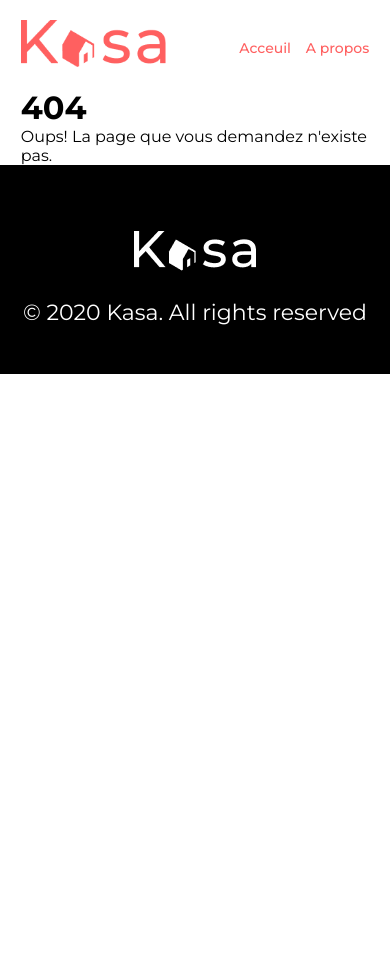
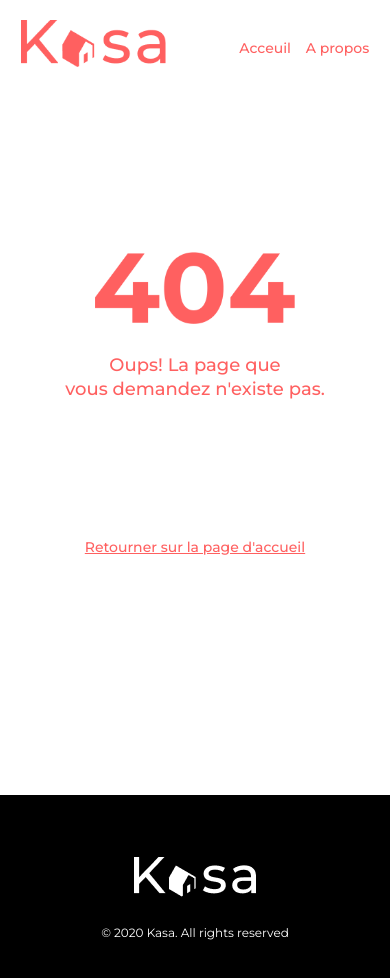
Before and after one commit to Issou83/Projet-KASA-OPC-P7, a React (Create React App) app: page /error in a window 390 px wide. Before the commit this address had no page. Shown: the top 978 px of the page. Before the commit the page ends 844 px from the top, so only its background shows below. Built offline with nearby package versions, Linux system fonts and the light colour scheme; a web font is replaced by a local one.

Commit message:
Style et responsive réalisés sur le footer (global) et la page Erreur404 + résolution de l'ancrage du footer au pied de page quelque soit la taille d'ecran (application de GRID)

```diff
--- a/src/components/Collaps/index.scss
+++ b/src/components/Collaps/index.scss
@@ -120,15 +120,17 @@
            height: 250px;
            font-size: 18px;
            line-height: 143%;
-           padding-top: 40px;
-           padding-bottom: 27px;
-           padding-left: 20px;
-           padding-right: 12px;
+           padding: 40px 12px 27px 20px;
 
            @media screen and (max-width: 991px) {
             height: auto;
             font-size: 12px;
-            // height: auto;
+            padding: 30px 10px 14px 16px;
+           }
+           @media screen and (max-width: 768px) {
+            height: auto;
+            font-size: 12px;
+            padding: 23px 7px 2px 12px;
            }
         }
 
@@ -136,26 +138,17 @@
             height: auto;
             font-size: 24px;
             font-weight: 400;
-            padding-top: 36px;
+            padding: 36px 27px 5px 18px;
             line-height: 34.22px;
-            padding-bottom: 19px;
-            padding-left: 18px;
-            padding-right: 27px;
 
             @media screen and (max-width: 991px) {
-                padding-top: 28px;
-                padding-bottom: 19px;
-                padding-left: 14px;
-                padding-right: 17px;
+                padding: 28px 17px 19px 14px;
                 font-size: 18px;
                 line-height: 26px;
             }
             @media screen and (max-width: 768px) {
                 // min-height: 144px;
-                padding-top: 23px;
-                padding-bottom: 52px;
-                padding-left: 12px;
-                padding-right: 7px;
+                padding: 23px 7px 52px 12px;
                 font-size: 12px;
                 line-height: 17.11px;
             }
--- a/src/components/Footer/index.scss
+++ b/src/components/Footer/index.scss
@@ -2,11 +2,7 @@
 @import '../../styles/utils/mixins';
 
 footer {
-
-
-    height: 100px;
-    width: 100%;
-    align-items: flex-end;
+    @include fullSize;
     height: $heightFooter;
     @include centerAll;
     display: flex;
@@ -19,10 +15,23 @@ footer {
         color: $colorWh;
         margin-top: 28px;
         font-size: 22px;
+
+        @media screen and (max-width: 992px) {
+            font-size: 17px;
+        }
+          @media screen and (max-width: 768px) {
+            font-size: 12px;
+        }
     }
 
     img {
-        top: 0;
         margin-top: 66px;
+
+        @media screen and (max-width: 992px) {
+            margin-top: 64px;
+        }
+          @media screen and (max-width: 768px) {
+            margin-top: 62px;
+        }
     }
 }
--- a/src/components/Navigation/index.scss
+++ b/src/components/Navigation/index.scss
@@ -32,11 +32,8 @@
 
 
 .list {
-    color: $colorTheme;
-
+    text-decoration: none;
     &__active {
-
-        color: $colorTheme;
         position:relative;
 
         &::after {
@@ -51,7 +48,6 @@
                 height: 1px;
                 bottom: 2px;
             }
-
             @media screen and (max-width: 768px) {
                 height: 0.5px;
                 bottom: 1.5px;
@@ -62,13 +58,10 @@
 
 .list, .list__active {
     font-size: 24px;
-    text-decoration: none;
-    list-style-type: none;
 
     @media screen and (max-width: 991px) {
         font-size: 20px;
     }
-
     @media screen and (max-width: 768px) {
         font-size: 14px;
     }
--- a/src/pages/About/index.scss
+++ b/src/pages/About/index.scss
@@ -1,5 +1,11 @@
 .mainAbout {
-    padding-bottom: 162px;
+    // padding-bottom: 170px;
+    // @media screen and (max-width: 991px) {
+    //     padding-bottom: 159px;
+    // }
+    // @media screen and (max-width: 768px) {
+    //     padding-bottom: 148px;
+    // }
 }
 
 .sectionCollaps__about{
@@ -9,7 +15,7 @@
         justify-content: center;
         height: auto;
         position: relative;
-        margin-bottom: 31px;
+        margin-bottom: 30px;
 
         @media screen and (max-width: 991px) {
             margin-bottom: 26px;
--- a/src/pages/Error404/Error404.jsx
+++ b/src/pages/Error404/Error404.jsx
@@ -1,11 +1,18 @@
 import React from 'react';
 import './index.scss';
+import { NavLink } from 'react-router-dom';
+import errorPage from "../../assets/images/404.png"
 
 const Error404 = () => {
     return (
-        <main>
-            <h1>404</h1>
-            <p>Oups! La page que vous demandez n'existe pas.</p>
+        <main className='main404'>
+            <div className='containerError'>
+                <img src={errorPage} alt="" />
+                <h1>Oups! La page que vous&nbsp;demandez&nbsp;n'existe&nbsp;pas.</h1>
+                <NavLink to="/">
+                    <p>Retourner sur la page d'accueil</p>
+                </NavLink>
+            </div>
         </main>
     );
 };
--- a/src/pages/Error404/index.scss
+++ b/src/pages/Error404/index.scss
@@ -1 +1,72 @@
 @import"../../styles/utils/variables";
+
+.main404 {
+    display: flex;
+    justify-content: center;
+    align-items: center;
+    color: $colorTheme;
+    margin-top: 146px;
+
+}
+
+.containerError {
+    display: flex;
+    justify-content: center;
+    align-items: center;
+    flex-direction: column;
+
+    img {
+        margin: 35px 0;
+
+
+        @media screen and (max-width: 992px) {
+            margin: 26px 0;
+            line-height: 25.67px;
+        }
+        @media screen and (max-width: 768px) {
+            width: 200px;
+            height: auto;
+            margin: 18px 0;
+            line-height: 25.67px;
+        }
+    }
+
+    h1 {
+    font-size: 36px;
+    font-weight: 500;
+    line-height: 51px;
+    letter-spacing: 0em;
+    margin-top: 66px;
+    margin-bottom: 182px;
+    text-align: center;
+
+
+    @media screen and (max-width: 992px) {
+        margin-top: 11px;
+        font-size: 26px;
+        margin-bottom: 148px;
+        line-height: 24px;
+
+    }
+    @media screen and (max-width: 768px) {
+        font-size: 18px;
+        margin-bottom: 133px;
+    }
+    }
+
+    p {
+    font-size: 18px;
+    font-weight: 500;
+    line-height: 26px;
+    letter-spacing: 0em;
+    margin-bottom: 159px;
+
+        @media screen and (max-width: 992px) {
+            font-size: 16px;
+        }
+        @media screen and (max-width: 768px) {
+            font-size: 14px;
+            margin-bottom: 235px;
+        }
+    }
+}
--- a/src/pages/HousingPages/housingPages.scss
+++ b/src/pages/HousingPages/housingPages.scss
@@ -94,7 +94,6 @@
     align-items: flex-end;
 
     @media screen and (max-width: 992px) {
-        display: flex;
         flex-direction: row-reverse;
         justify-content: space-between;
         align-items: center;
@@ -177,7 +176,8 @@
 }
 
 .sectionCollaps__housing {
-    height: 292px;
+    margin-bottom: 44.5px;
+    height: 310px;
     display: flex;
     flex-direction:row;
     justify-content: space-between;
--- a/src/styles/utils/_settings.scss
+++ b/src/styles/utils/_settings.scss
@@ -14,23 +14,33 @@ body {
   @include fullSize;
   font-family: "Montserrat", sans-serif;
   padding-top: 40px;
-  position: relative;
 
-  @media screen and (max-width: 991px) {
-    padding-top: 30px;
-}
-  @media screen and (max-width: 768px) {
-    padding-top: 20px;
-}
+
+    @media screen and (max-width: 992px) {
+      padding-top: 30px;
+  }
+    @media screen and (max-width: 768px) {
+      padding-top: 20px;
+  }
 
 }
 
+#root {
+  height: 100%;
+  display: grid;
+  grid-template-rows: auto 1fr auto;
+}
+
 main {
-  min-height:100%;
-  position:relative;
+
+
   @include marginContainer;
 }
 
 li {
   list-style-type: none;
 }
+
+a {
+  color: $colorTheme;
+}
```
Also changed, not shown: src/components/Collaps/Collaps.jsx (+22 -6 lines), src/assets/images/404.png (added). Lines whose indentation alone changed are shown as unchanged.
